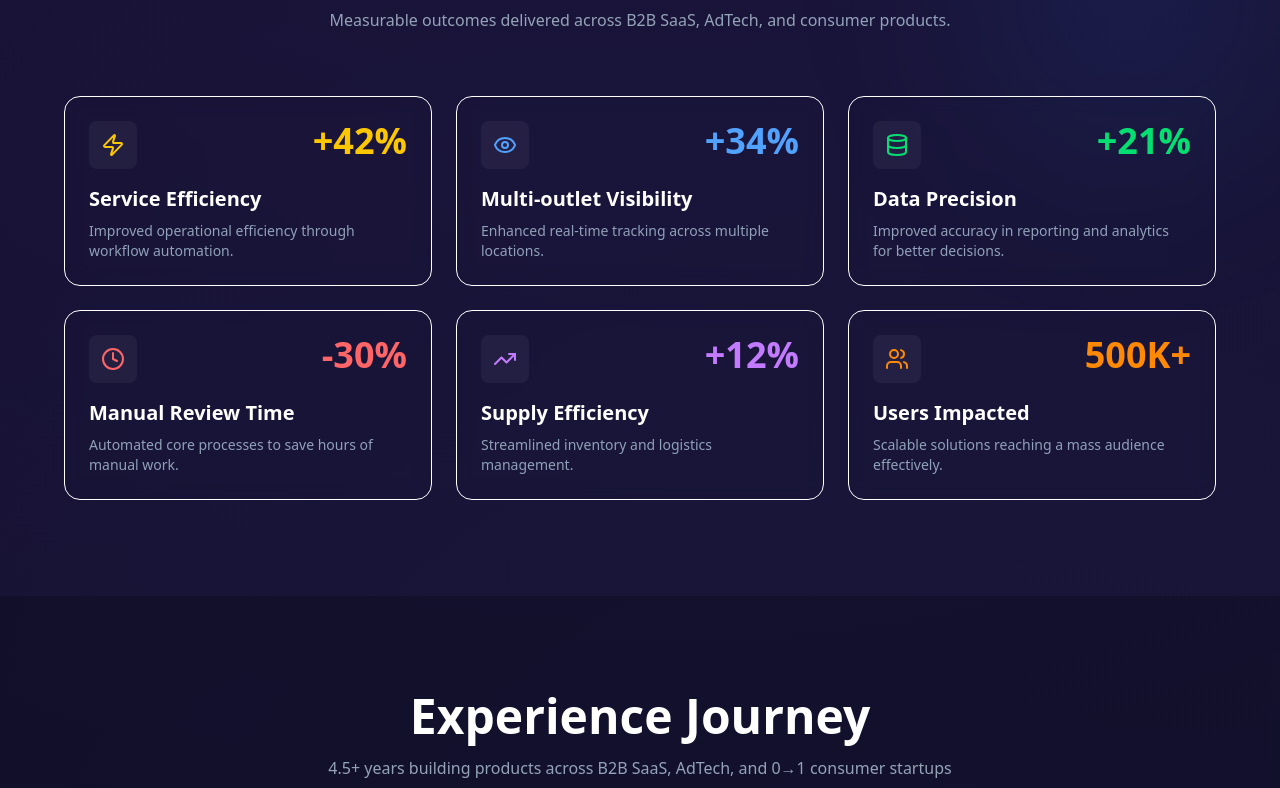
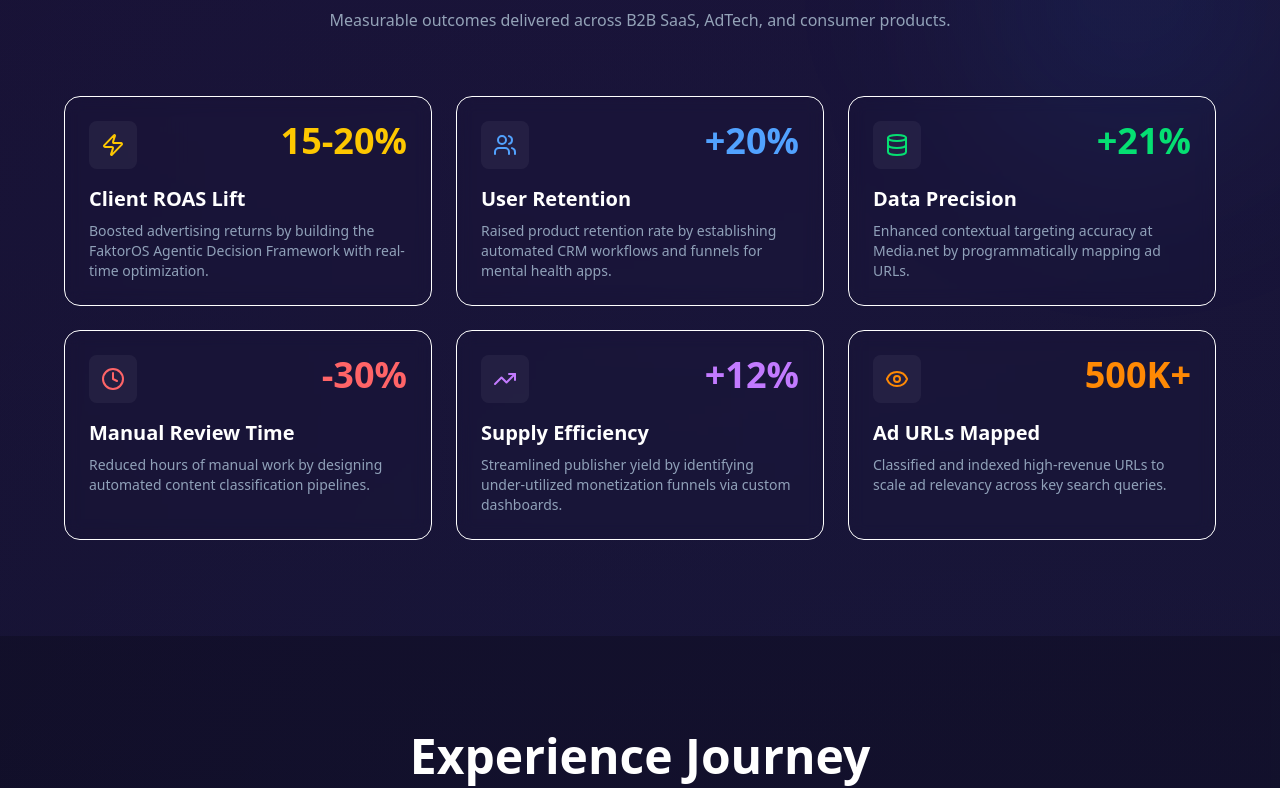
Before and after one commit to akrishav/portfolio1, a Next.js app: page / in a window 1280 px wide. Shown: the part 872-1660 px from the top of the page. Built offline with nearby package versions, Linux system fonts and the light colour scheme.

Commit message:
Update experience to 5 years and align impact snapshot with actual achievements

```diff
--- a/src/components/ExperienceJourney.tsx
+++ b/src/components/ExperienceJourney.tsx
@@ -76,7 +76,7 @@ export default function ExperienceJourney() {
                     className="text-center mb-16"
                 >
                     <h2 className="text-3xl md:text-5xl font-bold mb-4">Experience Journey</h2>
-                    <p className="text-muted">4.5+ years building products across B2B SaaS, AdTech, and 0→1 consumer startups</p>
+                    <p className="text-muted">5+ years building products across B2B SaaS, AdTech, and 0→1 consumer startups</p>
                 </motion.div>
 
                 <div className="relative border-l border-glass-border ml-4 md:ml-12 space-y-12">
--- a/src/components/Hero.tsx
+++ b/src/components/Hero.tsx
@@ -39,7 +39,7 @@ export default function Hero() {
                     </h2>
 
                     <p className="text-lg text-slate-300 max-w-2xl mx-auto lg:mx-0 mb-10 leading-relaxed">
-                        Data-driven Product Manager with over 4.5 years of experience across B2B SaaS, AdTech, and consumer products.
+                        Data-driven Product Manager with over 5 years of experience across B2B SaaS, AdTech, and consumer products.
                         I bridge the gap between user needs and business goals through data and empathy.
                     </p>
 
--- a/src/components/ImpactSnapshot.tsx
+++ b/src/components/ImpactSnapshot.tsx
@@ -6,44 +6,44 @@ import { TrendingUp, Users, Clock, Database, Eye, Zap } from "lucide-react";
 const stats = [
     {
         icon: Zap,
-        value: "+42%",
-        label: "Service Efficiency",
-        description: "Improved operational efficiency through workflow automation.",
+        value: "15-20%",
+        label: "Client ROAS Lift",
+        description: "Boosted advertising returns by building the FaktorOS Agentic Decision Framework with real-time optimization.",
         color: "text-yellow-400"
     },
     {
-        icon: Eye,
-        value: "+34%",
-        label: "Multi-outlet Visibility",
-        description: "Enhanced real-time tracking across multiple locations.",
+        icon: Users,
+        value: "+20%",
+        label: "User Retention",
+        description: "Raised product retention rate by establishing automated CRM workflows and funnels for mental health apps.",
         color: "text-blue-400"
     },
     {
         icon: Database,
         value: "+21%",
         label: "Data Precision",
-        description: "Improved accuracy in reporting and analytics for better decisions.",
+        description: "Enhanced contextual targeting accuracy at Media.net by programmatically mapping ad URLs.",
         color: "text-green-400"
     },
     {
         icon: Clock,
         value: "-30%",
         label: "Manual Review Time",
-        description: "Automated core processes to save hours of manual work.",
+        description: "Reduced hours of manual work by designing automated content classification pipelines.",
         color: "text-red-400"
     },
     {
         icon: TrendingUp,
         value: "+12%",
         label: "Supply Efficiency",
-        description: "Streamlined inventory and logistics management.",
+        description: "Streamlined publisher yield by identifying under-utilized monetization funnels via custom dashboards.",
         color: "text-purple-400"
     },
     {
-        icon: Users,
+        icon: Eye,
         value: "500K+",
-        label: "Users Impacted",
-        description: "Scalable solutions reaching a mass audience effectively.",
+        label: "Ad URLs Mapped",
+        description: "Classified and indexed high-revenue URLs to scale ad relevancy across key search queries.",
         color: "text-orange-400"
     }
 ];
```
